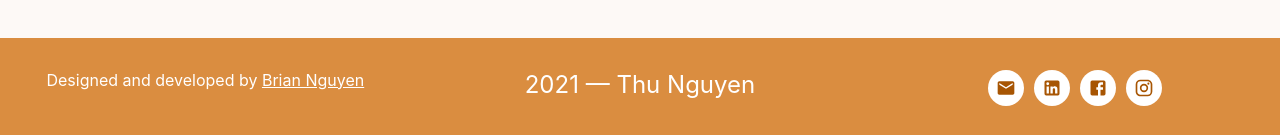
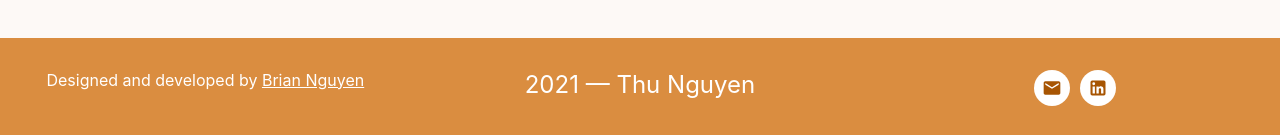
Before and after one commit to Brian-E-Nguyen/Thu-Website, a React (Create React App) app: page / in a window 1280 px wide. Shown: the part 1024-1159 px from the top of the page. Built offline with nearby package versions, Linux system fonts and the light colour scheme.

Commit message:
removed facebook and insta

```diff
--- a/src/components/UI/SocialButtons.js
+++ b/src/components/UI/SocialButtons.js
@@ -26,18 +26,6 @@ const SocialButtonsSmall = () => {
           <LinkedInIcon fontSize='small' />
         </IconButton>
       </a>
-      {/* Facebook */}
-      <a href={facebook} target='_blank' rel='noreferrer'>
-        <IconButton component='span' className='social-button--sm'>
-          <FacebookIcon fontSize='small' />
-        </IconButton>
-      </a>
-      {/* Instagram */}
-      <a href={instagram} target='_blank' rel='noreferrer'>
-        <IconButton component='span' className='social-button--sm'>
-          <InstagramIcon fontSize='small' />
-        </IconButton>
-      </a>
     </div>
   );
 };
```
